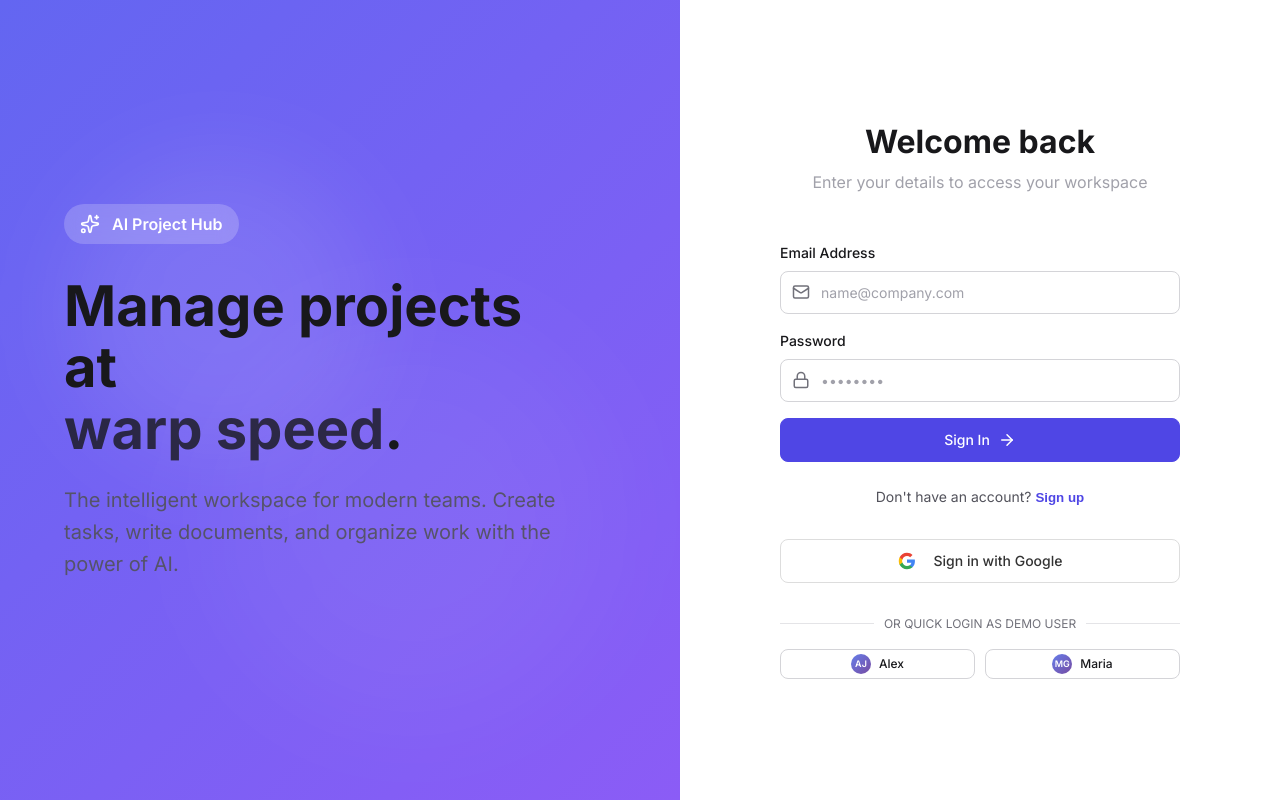
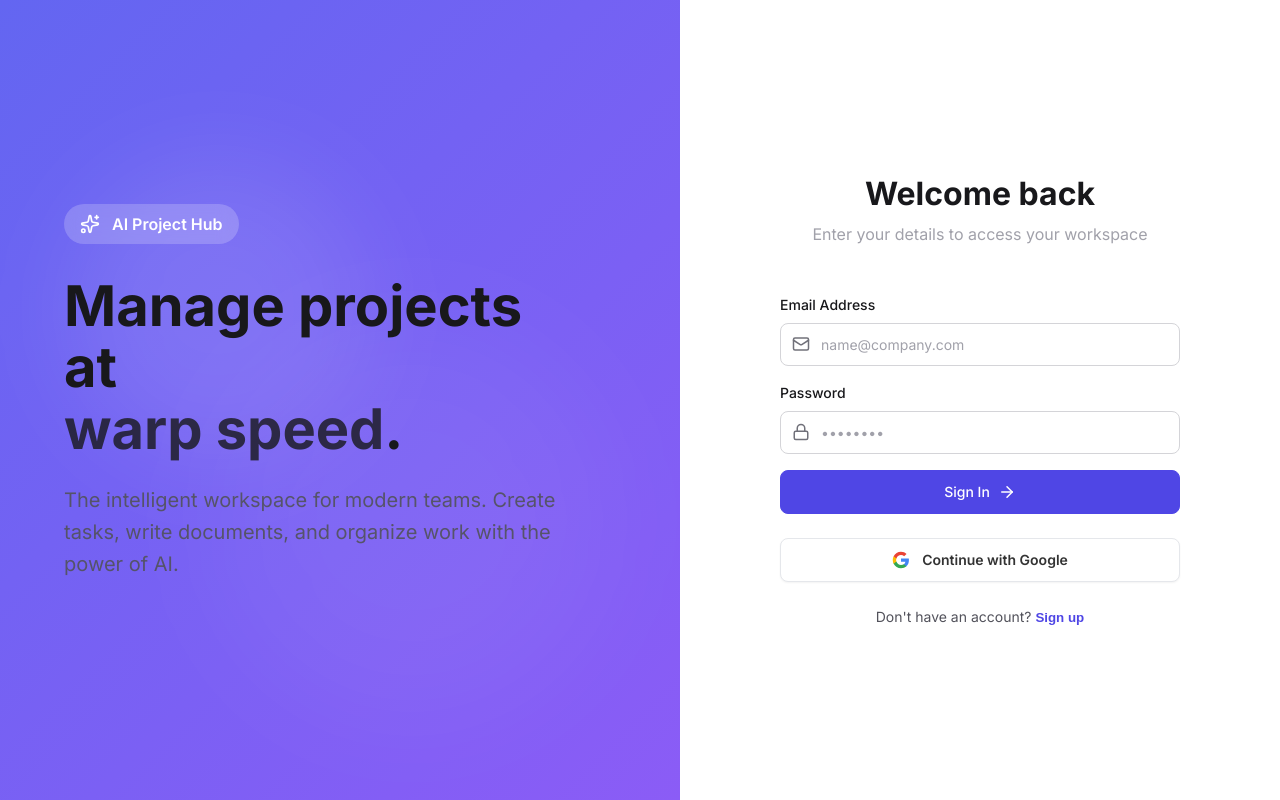
Before and after one commit to crisedua/pmedu, a React (Vite) app: page /login in a window 1280 px wide. Built offline with nearby package versions, Linux system fonts and the light colour scheme; no server answers; the database is empty.

Commit message:
style: refine google sso button visibility and remove demo users

```diff
--- a/src/context/DataContext.jsx
+++ b/src/context/DataContext.jsx
@@ -133,17 +133,10 @@ export function DataProvider({ children }) {
         .order('created_at', { ascending: false });
 
       if (error) throw error;
-
-      // If no users in DB, seed with sample users
-      if (!data || data.length === 0) {
-        await seedSampleUsers();
-      } else {
-        setUsers(data);
-      }
+      setUsers(data || []);
     } catch (err) {
       console.error('Error loading users:', err);
-      // Fallback to sample users if DB fails
-      setUsers(SAMPLE_USERS);
+      setUsers([]);
     }
   };
 
@@ -219,22 +212,6 @@ export function DataProvider({ children }) {
     } catch (err) {
       console.error('Error loading files:', err);
       setFiles([]);
-    }
-  };
-
-  // Seed sample users
-  const seedSampleUsers = async () => {
-    try {
-      const { data, error } = await supabase
-        .from('pm_users')
-        .insert(SAMPLE_USERS)
-        .select();
-
-      if (error) throw error;
-      setUsers(data || SAMPLE_USERS);
-    } catch (err) {
-      console.error('Error seeding users:', err);
-      setUsers(SAMPLE_USERS);
     }
   };
 
--- a/src/pages/LoginPage.jsx
+++ b/src/pages/LoginPage.jsx
@@ -206,22 +206,9 @@ export default function LoginPage() {
                         </button>
                     </form>
 
-                    <div style={{ textAlign: 'center', marginTop: '1.5rem', fontSize: '14px', color: 'var(--text-secondary)' }}>
-                        {mode === 'login' ? "Don't have an account? " : "Already have an account? "}
-                        <button
-                            onClick={() => {
-                                setMode(mode === 'login' ? 'register' : 'login');
-                                setError('');
-                            }}
-                            style={{ background: 'none', border: 'none', color: 'var(--color-primary-600)', fontWeight: 600, cursor: 'pointer' }}
-                        >
-                            {mode === 'login' ? 'Sign up' : 'Log in'}
-                        </button>
-                    </div>
-
-                    {/* Quick Demo Login */}
+                    {/* Google Login - More Prominent */}
                     {mode === 'login' && (
-                        <div style={{ marginTop: '2rem' }}>
+                        <div style={{ marginTop: '1.5rem' }}>
                             <button
                                 type="button"
                                 className="btn"
@@ -232,12 +219,19 @@ export default function LoginPage() {
                                     height: '44px',
                                     background: 'white',
                                     color: '#333',
-                                    border: '1px solid #ddd',
-                                    marginBottom: '2rem',
-                                    fontWeight: 500
+                                    border: '1px solid #e5e7eb',
+                                    borderRadius: '8px',
+                                    fontWeight: 600,
+                                    display: 'flex',
+                                    alignItems: 'center',
+                                    gap: '12px',
+                                    transition: 'all 0.2s ease',
+                                    boxShadow: '0 1px 2px rgba(0,0,0,0.05)'
                                 }}
+                                onMouseOver={(e) => e.currentTarget.style.backgroundColor = '#f9fafb'}
+                                onMouseOut={(e) => e.currentTarget.style.backgroundColor = 'white'}
                             >
-                                <svg width="18" height="18" viewBox="0 0 24 24" style={{ marginRight: '10px' }}>
+                                <svg width="20" height="20" viewBox="0 0 24 24">
                                     <path
                                         d="M22.56 12.25c0-.78-.07-1.53-.2-2.25H12v4.26h5.92c-.26 1.37-1.04 2.53-2.21 3.31v2.77h3.57c2.08-1.92 3.28-4.74 3.28-8.09z"
                                         fill="#4285F4"
@@ -255,37 +249,23 @@ export default function LoginPage() {
                                         fill="#EA4335"
                                     />
                                 </svg>
-                                Sign in with Google
+                                Continue with Google
                             </button>
-
-                            <div style={{
-                                display: 'flex',
-                                alignItems: 'center',
-                                gap: '10px',
-                                color: 'var(--text-tertiary)',
-                                fontSize: '12px',
-                                marginBottom: '1rem'
-                            }}>
-                                <div style={{ height: '1px', flex: 1, background: 'var(--border-light)' }}></div>
-                                OR QUICK LOGIN AS DEMO USER
-                                <div style={{ height: '1px', flex: 1, background: 'var(--border-light)' }}></div>
-                            </div>
-
-                            <div style={{ display: 'grid', gridTemplateColumns: '1fr 1fr', gap: '10px' }}>
-                                {users.slice(0, 2).map((u, i) => (
-                                    <button
-                                        key={u.id}
-                                        className="btn btn-secondary btn-sm"
-                                        onClick={() => loginAsDemoUser(u.email)}
-                                        style={{ justifyContent: 'center' }}
-                                    >
-                                        <div className="avatar avatar-xs" style={{ width: '20px', height: '20px', fontSize: '9px' }}>{u.avatar}</div>
-                                        {u.name.split(' ')[0]}
-                                    </button>
-                                ))}
-                            </div>
                         </div>
                     )}
+
+                    <div style={{ textAlign: 'center', marginTop: '1.5rem', fontSize: '14px', color: 'var(--text-secondary)' }}>
+                        {mode === 'login' ? "Don't have an account? " : "Already have an account? "}
+                        <button
+                            onClick={() => {
+                                setMode(mode === 'login' ? 'register' : 'login');
+                                setError('');
+                            }}
+                            style={{ background: 'none', border: 'none', color: 'var(--color-primary-600)', fontWeight: 600, cursor: 'pointer' }}
+                        >
+                            {mode === 'login' ? 'Sign up' : 'Log in'}
+                        </button>
+                    </div>
                 </div>
             </div>
 
```
